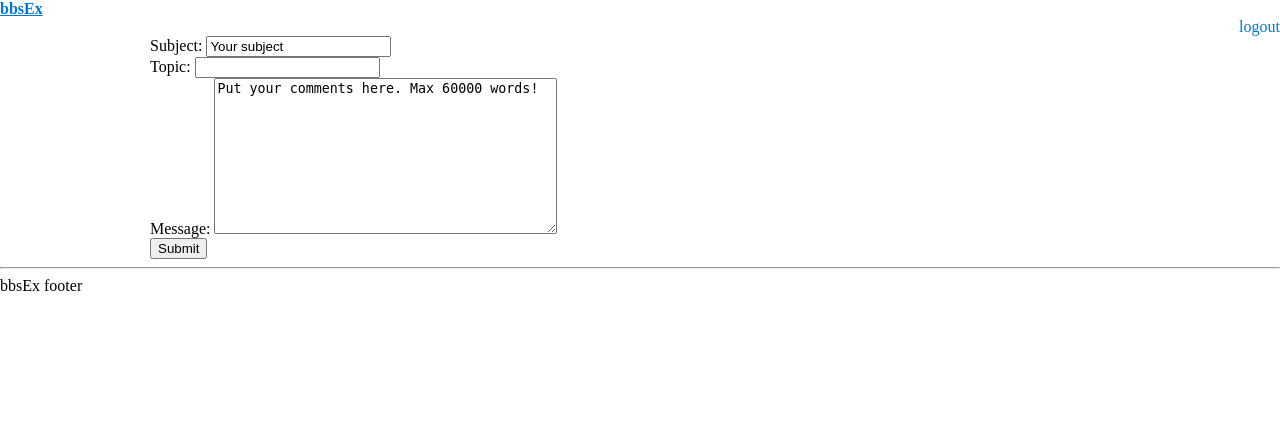
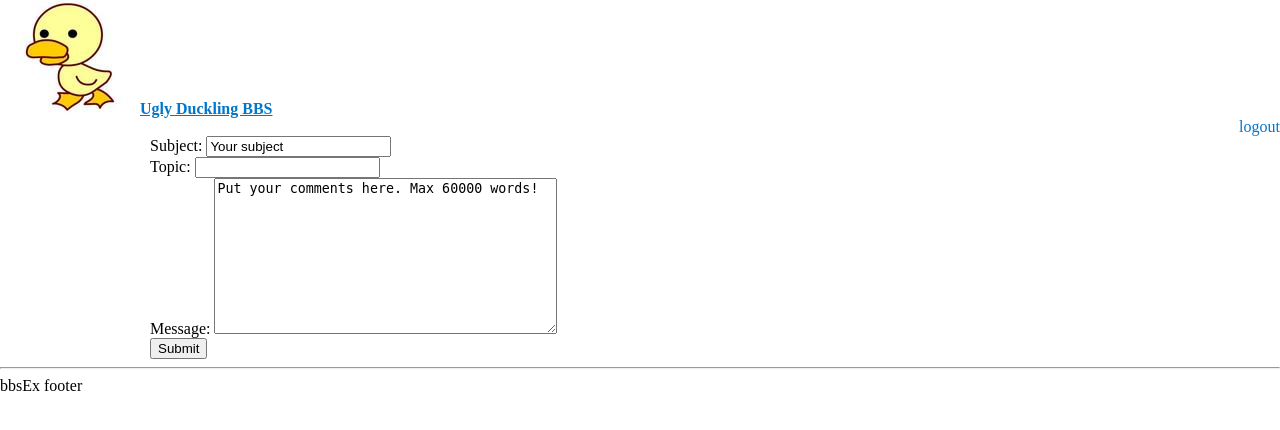
Before and after one commit to Albert-Chan/uglyDuckling, a Django app: page /p/ in a window 1280 px wide. Shown: the top 430 px of the page. Run offline with Django 3.2, Linux system fonts and the light colour scheme; the visitor is signed in with stand-in values (Sample User, id 1); data that the repository does not hold is empty.

Commit message:
Add duckling icon

```diff
--- a/bbsEx/bbsEx/templates/base.html
+++ b/bbsEx/bbsEx/templates/base.html
@@ -4,11 +4,11 @@
 <html>
 <head>
     <title>{% block title %}{% endblock %}</title>
-    <link rel="shortcut icon" type="image/x-icon" href="/site_static/logo.ico" />
+    <link rel="shortcut icon" type="image/x-icon" href="/site_static/duckling.ico" />
     <link rel="stylesheet" type="text/css" href="/site_static/post.css" />
 </head>
 <body>
-    <h1><a href="/p">bbsEx</a></h1>
+    <h1><a href="/p"><img src="/site_static/duckling.jpg">Ugly Duckling BBS</a></h1>
     <div class="banner" style="text-align: right"><span><a href="/logout">logout</a></span></div>
     <div class="container">
     {% for post in current_posts %}
```
Also changed, not shown: bbsEx/bbsEx/static/duckling.ico (added), bbsEx/bbsEx/static/duckling.jpg (added).
